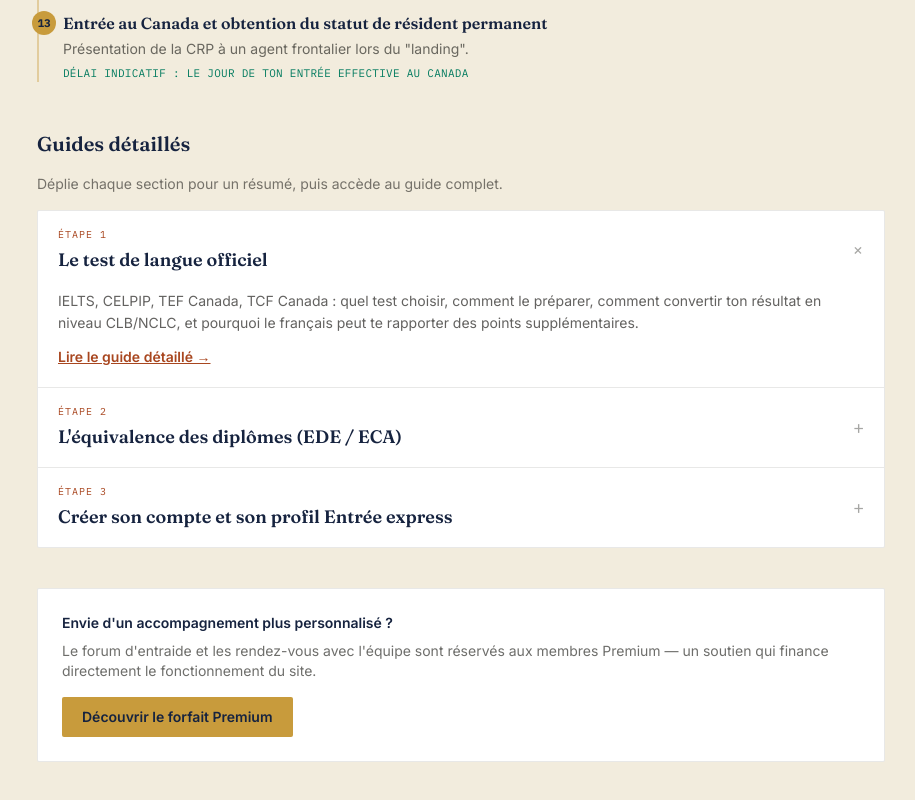
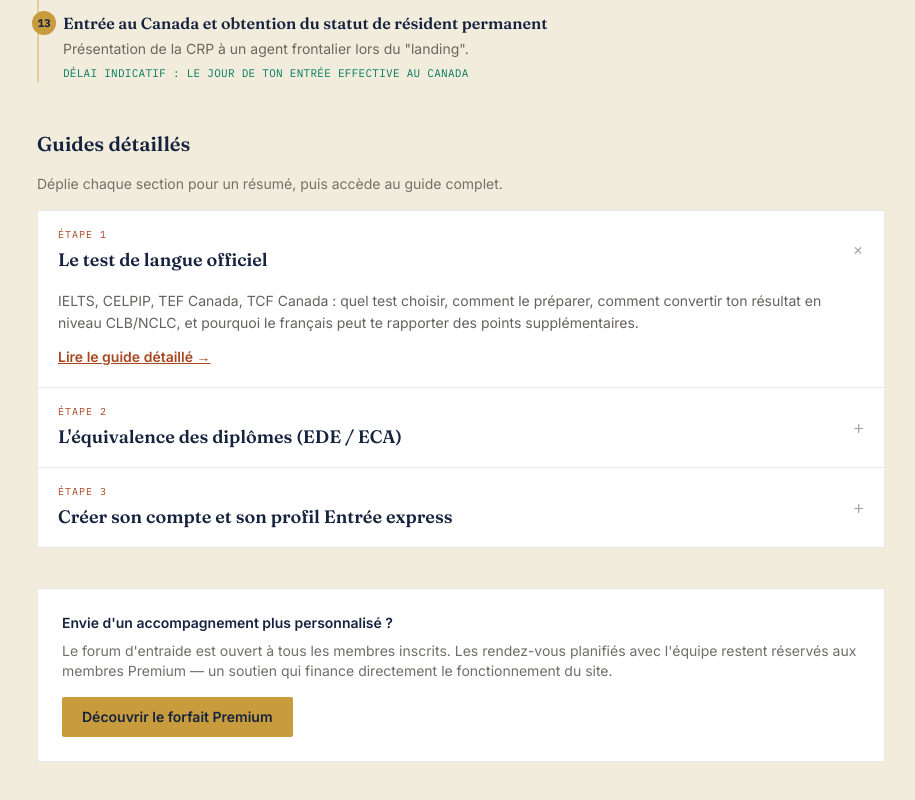
Before and after one commit to perez21/Route67-app, a Next.js app: page /procedure in a window 1280 px wide. Shown: the part 1643-2443 px from the top of the page, without its empty margins (179-1094 px from the left). Built offline with nearby package versions, Linux system fonts and the light colour scheme; no server answers.

Commit message:
Add files via upload

```diff
--- a/src/app/procedure/page.tsx
+++ b/src/app/procedure/page.tsx
@@ -83,8 +83,9 @@ export default function ProcedurePage() {
         <div className="mt-10 rounded-sm border border-charcoal/10 bg-white p-6 text-sm">
           <p className="mb-2 font-semibold text-ink">Envie d&apos;un accompagnement plus personnalisé ?</p>
           <p className="mb-4 text-charcoal/65">
-            Le forum d&apos;entraide et les rendez-vous avec l&apos;équipe sont réservés aux membres
-            Premium — un soutien qui finance directement le fonctionnement du site.
+            Le forum d&apos;entraide est ouvert à tous les membres inscrits. Les rendez-vous
+            planifiés avec l&apos;équipe restent réservés aux membres Premium — un soutien qui
+            finance directement le fonctionnement du site.
           </p>
           <Link href="/dashboard#don" className="inline-block rounded-sm bg-gold px-5 py-2.5 text-sm font-semibold text-ink">
             Découvrir le forfait Premium
```
